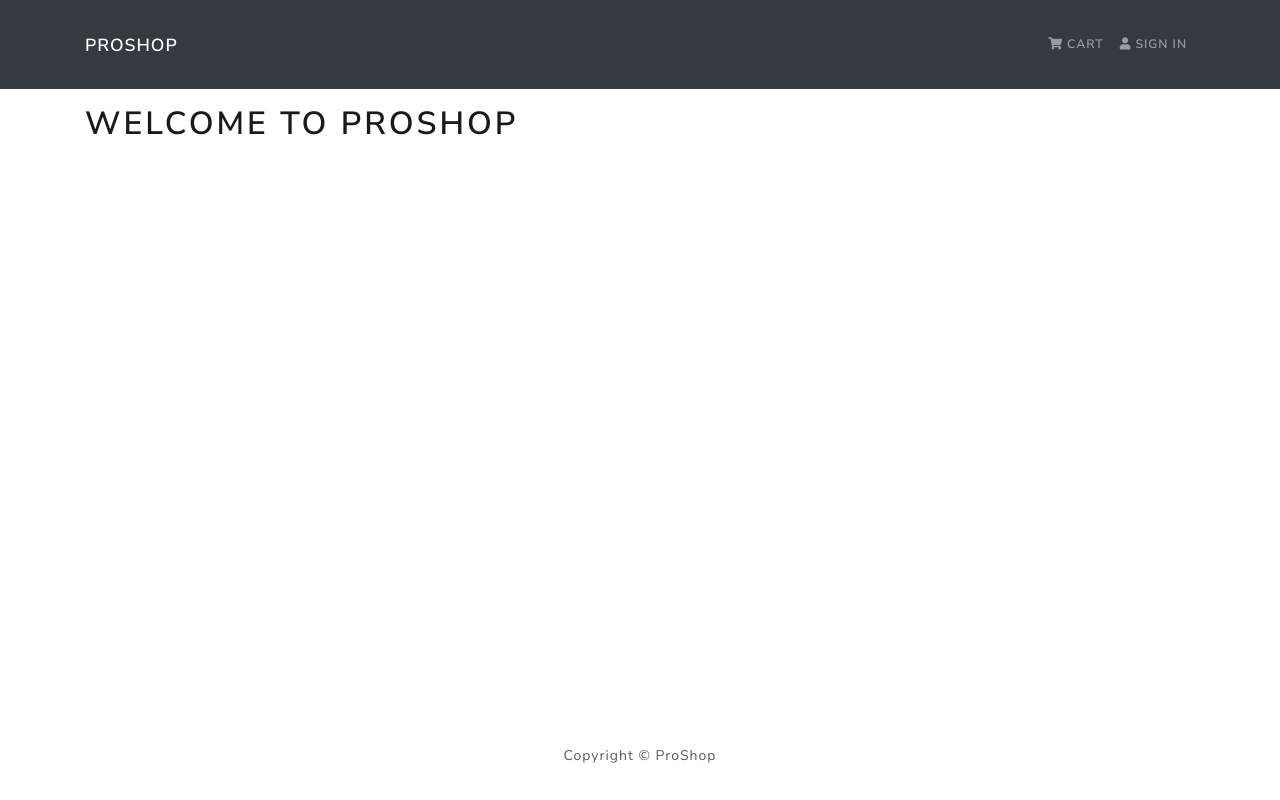
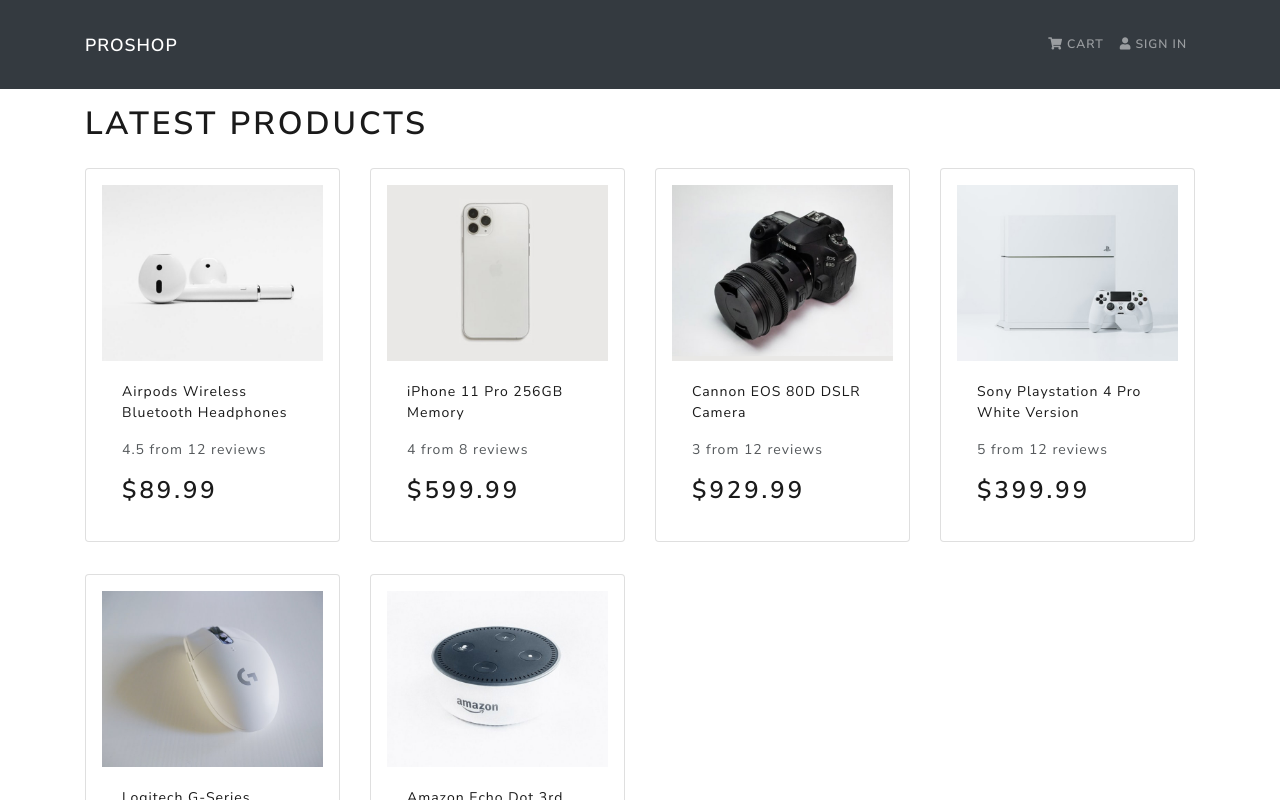
Before and after one commit to TomIrimescu/MERN_Ecommerce, a React (Create React App) app in the folder frontend/: page / in a window 1280 px wide. Shown: the top 800 px of the page. Built offline with nearby package versions, Linux system fonts and the light colour scheme.

Commit message:
Add home screen & product component

```diff
--- a/frontend/src/App.js
+++ b/frontend/src/App.js
@@ -2,6 +2,7 @@
 import { Container } from 'react-bootstrap';
 import Header from './components/Header';
 import Footer from './components/Footer';
+import HomeScreen from './screens/HomeScreen';
 
 const App = () => {
   return (
@@ -9,7 +10,7 @@
       <Header />
       <main className='py-3'>
         <Container>
-          <h1>Welcome To ProShop</h1>
+          <HomeScreen />
         </Container>
       </main>
       <Footer />
--- /dev/null
+++ b/frontend/src/components/Product.js
@@ -0,0 +1,28 @@
+import React from 'react';
+import { Card } from 'react-bootstrap';
+
+const Product = ({ product }) => {
+  return (
+    <Card className='my-3 p-3 rounded'>
+      <a href={`/product/${product._id}`}>
+        <Card.Img src={product.image} variant='top' />
+      </a>
+
+      <Card.Body>
+        <a href={`/product/${product._id}`}>
+          <Card.Title as='div'><strong>{product.name}</strong></Card.Title>
+        </a>
+
+        <Card.Text as='div'>
+          <div className='my-3'>
+            {product.rating} from {product.numReviews} reviews
+          </div>
+        </Card.Text>
+
+        <Card.Text as='h3'>${product.price}</Card.Text>
+      </Card.Body>
+    </Card>
+  );
+};
+
+export default Product;
--- /dev/null
+++ b/frontend/src/screens/HomeScreen.js
@@ -0,0 +1,21 @@
+import React from 'react';
+import { Row, Col } from 'react-bootstrap';
+import Product from '../components/Product';
+import products from '../products';
+
+const HomeScreen = () => {
+  return (
+    <>
+      <h1>Latest Products</h1>
+      <Row>
+        {products.map(product => (
+          <Col sm={12} md={6} lg={4} xl={3}>
+            <Product product={product} />
+          </Col>
+        ))}
+      </Row>
+    </>
+  );
+};
+
+export default HomeScreen;
```
